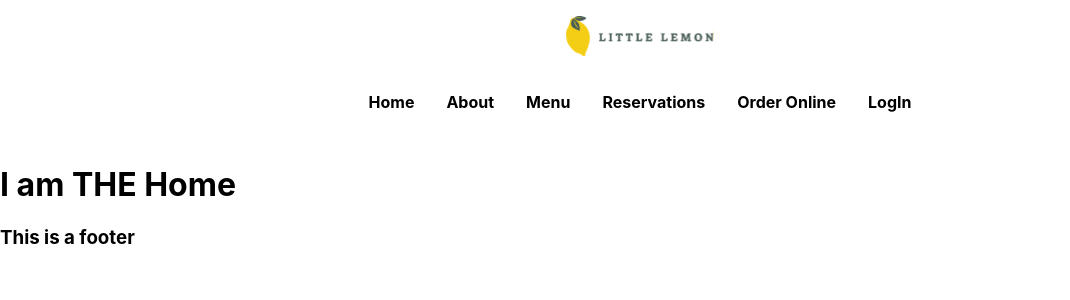
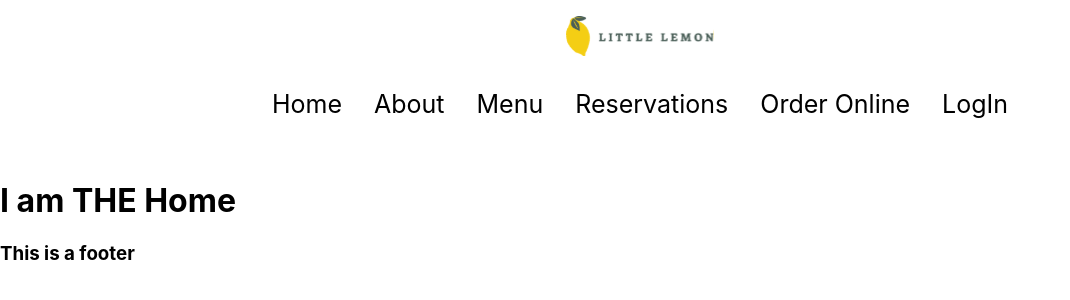
Before and after one commit to Wh1sperishere/little-lemon-capstone, a React (Create React App) app: page / in a window 1280 px wide. Shown: the top 300 px of the page, without its empty margins (0-1070 px from the left). Built offline with nearby package versions, Linux system fonts and the light colour scheme.

Commit message:
Updated the home page

```diff
--- a/src/App.css
+++ b/src/App.css
@@ -1,6 +1,7 @@
 .head {
   text-align: center;
   margin-top: 1rem;
+  height: 2rem;
 }
 
 .navigation {
@@ -9,10 +10,11 @@
 }
 
 .navigation > ul {
+  font-size: 25px;
   list-style-type: none;
   display: flex;
   padding: 1em;
-  margin: 0 auto; /* correct centering */
+  margin: 0 auto;
   text-align: center;
 }
 
@@ -23,5 +25,4 @@
 
 .navigation li {
   padding: 1rem;
-  font-weight: bold;
 }
--- a/src/Pages/Home.js
+++ b/src/Pages/Home.js
@@ -1,5 +1,22 @@
-function cards() {
+function Hero() {
+    return (
+        <div className="heroSection">
+            <h1>Little Lemon</h1>
+            <h3>Chicago</h3>
+            <p>Idk</p>
+        </div>
+    );
+}
 
+
+
+
+
+function Cards() {
+    return (
+        <div className="food">
+        </div>
+    );
 }
 
 
```
